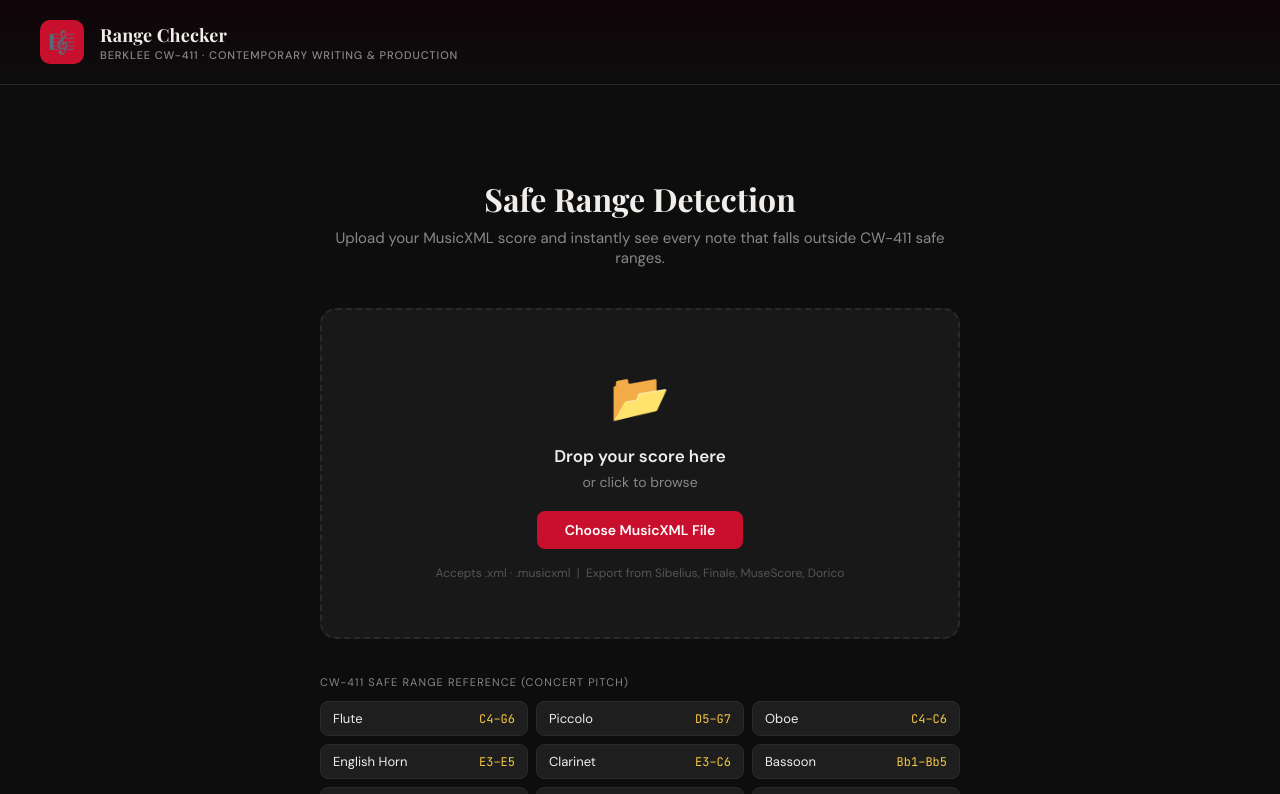
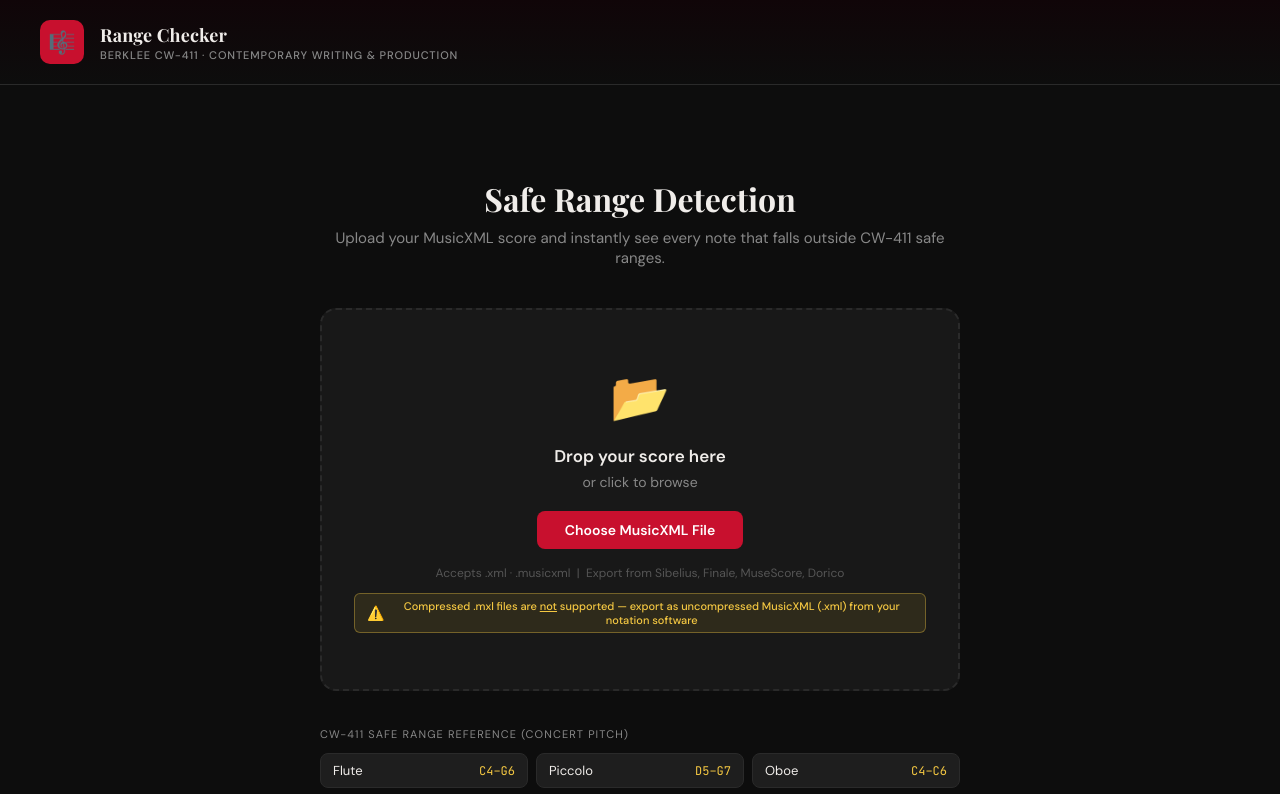
Before and after one commit to oksalkemal/CW-411-Range-Checker, a React (Vite) app: page / in a window 1280 px wide. Shown: the top 794 px of the page. Built offline with nearby package versions, Linux system fonts and the light colour scheme.

Commit message:
Update App.jsx
XML.Zip>Warning

```diff
--- a/src/App.jsx
+++ b/src/App.jsx
@@ -20,11 +20,11 @@ const SAFE_RANGES = {
   Oboe:             { low: 60, high: 84  }, // C4–C6
   "English Horn":   { low: 52, high: 76  }, // E3–E5
   Clarinet:         { low: 52, high: 84  }, // E3–C6
-  Bassoon:          { low: 34, high: 82  }, // Bb2–Bb5
+  Bassoon:          { low: 46, high: 82  }, // Bb2–Bb5
   "French Horn":    { low: 48, high: 67  }, // C3–G4
   Trumpet:          { low: 60, high: 84  }, // C4–C6
   Flugelhorn:       { low: 57, high: 65  }, // A3–F4
-  "Bass Trombone":  { low: 34, high: 65  }, // Bb2–F4
+  "Bass Trombone":  { low: 34, high: 65  }, // Bb1–F4
   Timpani:          { low: 38, high: 57  }, // D2–A3
   Violin:           { low: 55, high: 93  }, // G3–A6
   Viola:            { low: 48, high: 81  }, // C3–A5
@@ -319,6 +319,17 @@ export default function App() {
                 </div>
                 <div style={{ fontSize: 12, color: "#555", marginTop: 16 }}>
                   Accepts .xml · .musicxml &nbsp;|&nbsp; Export from Sibelius, Finale, MuseScore, Dorico
+                </div>
+                <div style={{
+                  marginTop: 12,
+                  display: "inline-flex", alignItems: "center", gap: 6,
+                  background: "rgba(245,200,66,0.1)", border: "1px solid rgba(245,200,66,0.35)",
+                  borderRadius: 6, padding: "5px 12px",
+                }}>
+                  <span style={{ fontSize: 14 }}>⚠️</span>
+                  <span style={{ fontSize: 11, color: "#F5C842", fontWeight: 500 }}>
+                    Compressed .mxl files are <u>not</u> supported — export as uncompressed MusicXML (.xml) from your notation software
+                  </span>
                 </div>
               </div>
               <input ref={fileRef} type="file" accept=".xml,.musicxml" style={{ display: "none" }}
```
